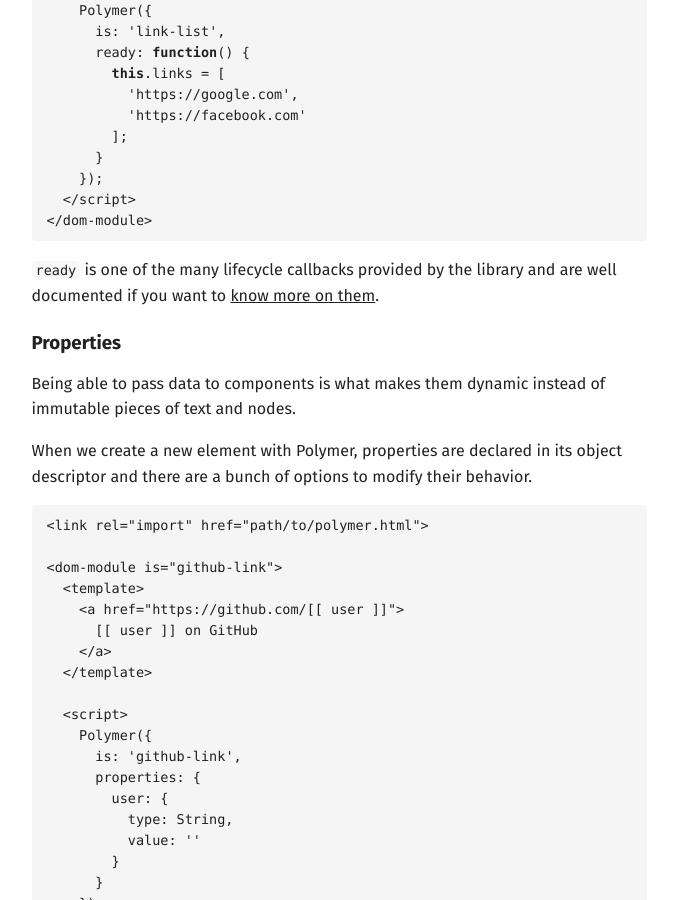
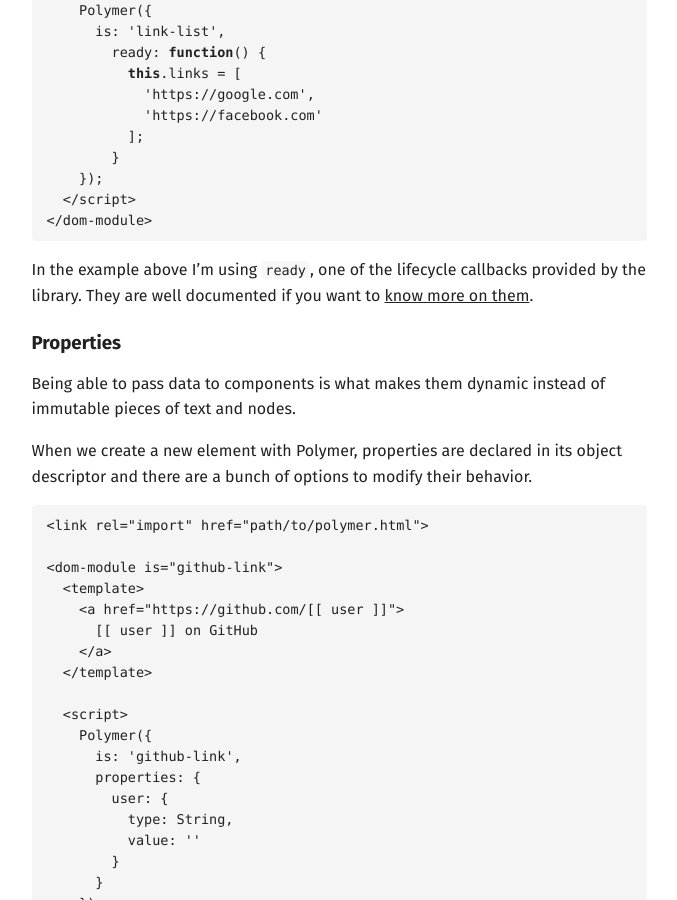
Before and after one commit to jeremenichelli/jeremenichelli.github.io, a Jekyll site: the page built from _posts/2016-08-05-building-a-component-based-app-with-polymer.md, in a window 1280 px wide and 900 px high, scrolled down 3622 px. Shown: the whole window, without its empty margins (301-978 px from the left). Built offline with Jekyll 4.4.1, drawn with Linux system fonts in a browser that asks for light colours; some of the changed text lies outside the part shown.

Commit message:
Corrections on last post

````diff
--- a/_posts/2016-08-05-building-a-component-based-app-with-polymer.md
+++ b/_posts/2016-08-05-building-a-component-based-app-with-polymer.md
@@ -128,18 +128,18 @@ Another useful feature available is the `dom-repeat` extension that allows you t
   <script>
     Polymer({
       is: 'link-list',
-			ready: function() {
-				this.links = [
-				  'https://google.com',
-				  'https://facebook.com'
-				];
-			}
+				ready: function() {
+					this.links = [
+					  'https://google.com',
+					  'https://facebook.com'
+					];
+				}
     });
   </script>
 </dom-module>
 ```
 
-`ready` is one of the many lifecycle callbacks provided by the library and are well documented if you want to [know more on them](https://www.polymer-project.org/1.0/docs/devguide/registering-elements#lifecycle-callbacks).
+In the example above I'm using `ready`, one of the lifecycle callbacks provided by the library. They are well documented if you want to [know more on them](https://www.polymer-project.org/1.0/docs/devguide/registering-elements#lifecycle-callbacks).
 
 
 ### Properties
````
Also changed, not shown: other parts of _posts/2016-08-05-building-a-component-based-app-with-polymer.md (+1 -1 lines).
